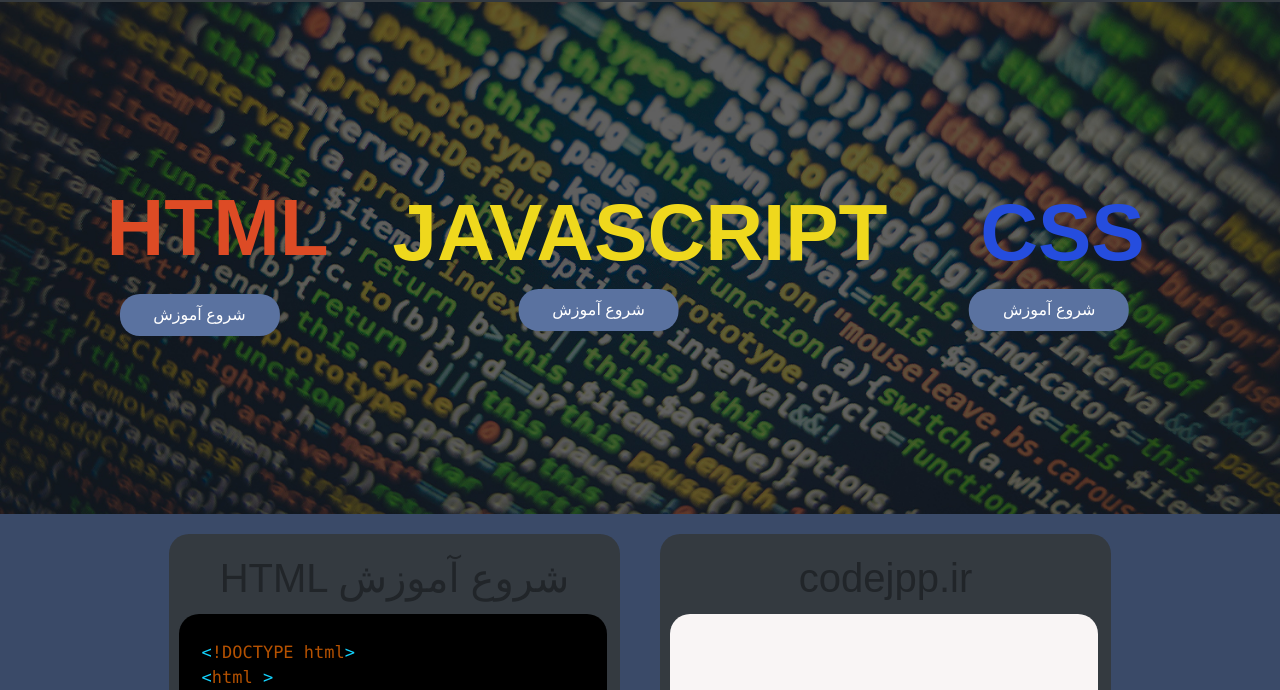
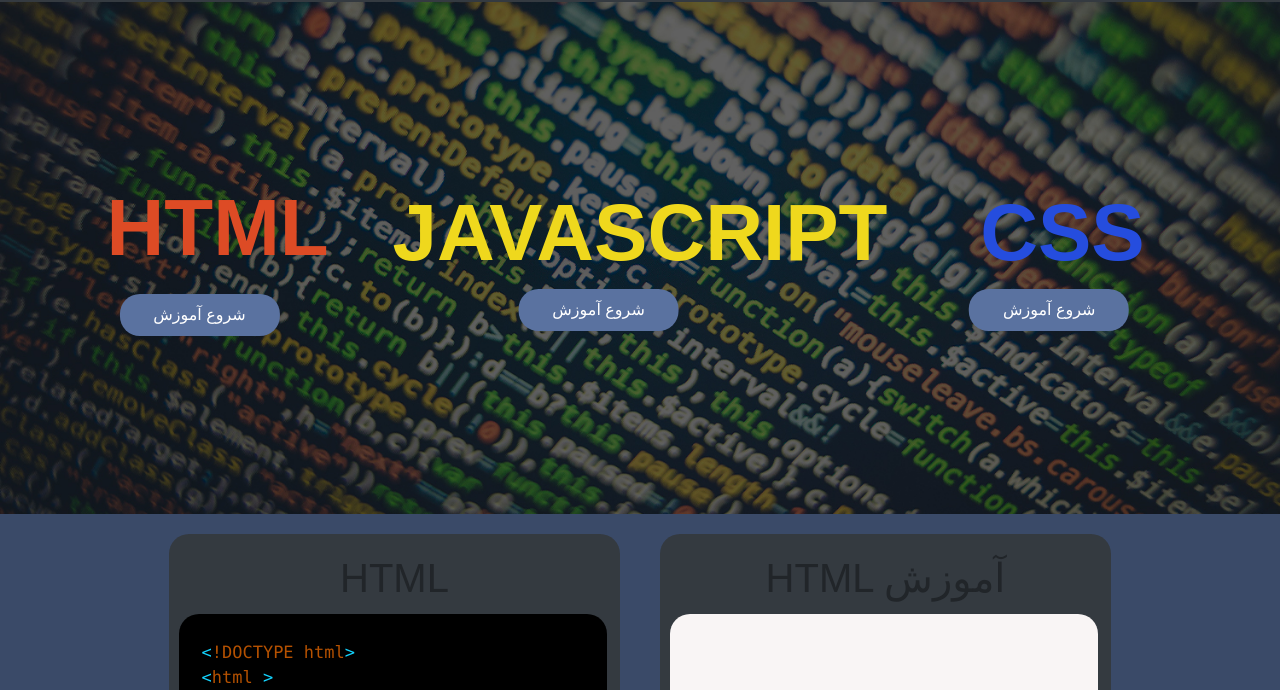
Before and after one commit to ariabarzegar/codejpp, a plain HTML site: page index.html in a window 1280 px wide. Shown: the part 72-762 px from the top of the page. Drawn offline with nearby package versions, Linux system fonts and the light colour scheme.

Commit message:
Update index.html

```diff
--- a/index.html
+++ b/index.html
@@ -72,7 +72,7 @@
 
 <div class="all-html">
   <div class="html">
-    <h1 class="h1-html-run-code">HTML شروع آموزش</h1>
+    <h1 class="h1-html-run-code">HTML</h1>
     <div class="run-code">
             <pre class="per-code">
                 <code class="color-code">
@@ -97,7 +97,7 @@
   </div>
   <!-- اجرا کردن کد اچ تی ام ال شبیه بالا  -->
   <div class="run-html">
-    <h1 class="h1-html-run-code">codejpp.ir</h1>
+    <h1 class="h1-html-run-code">HTML آموزش </h1>
 
     <div class="run-code-html">
             <pre class="per-code">
```
